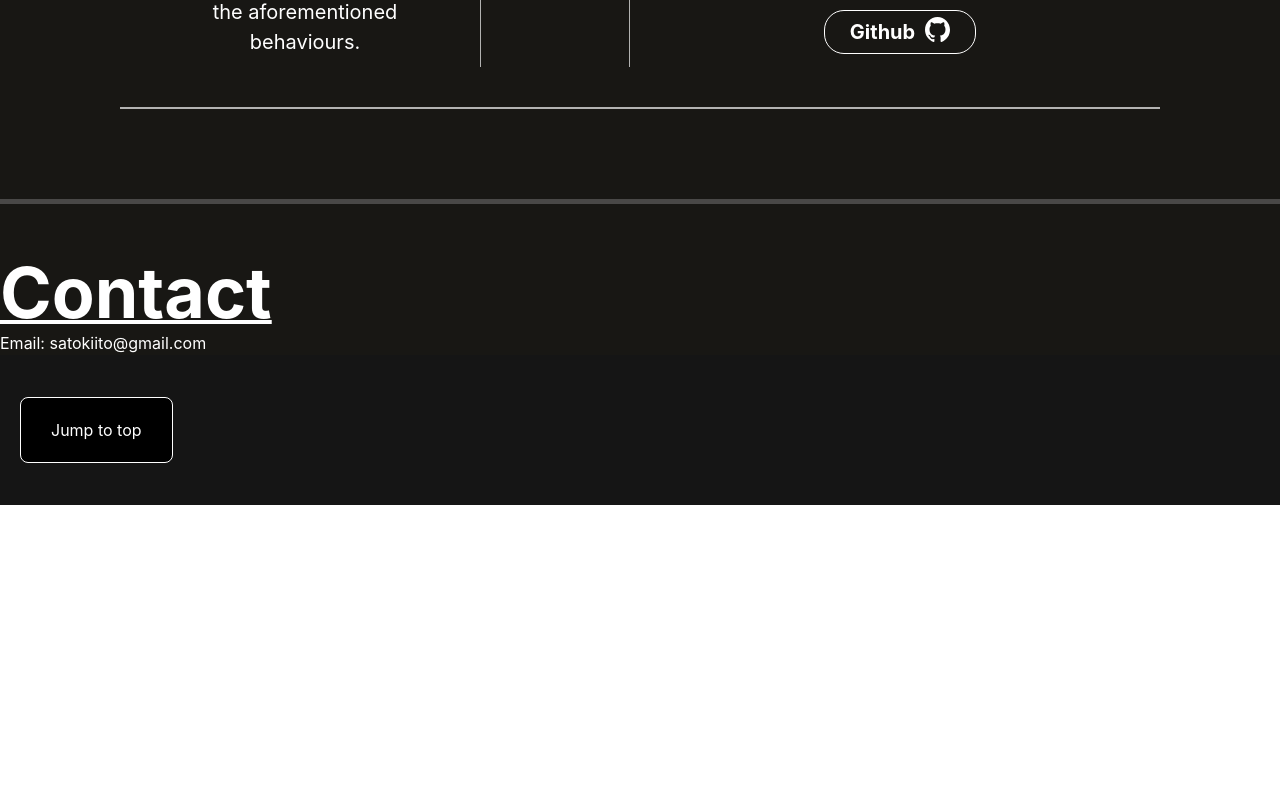
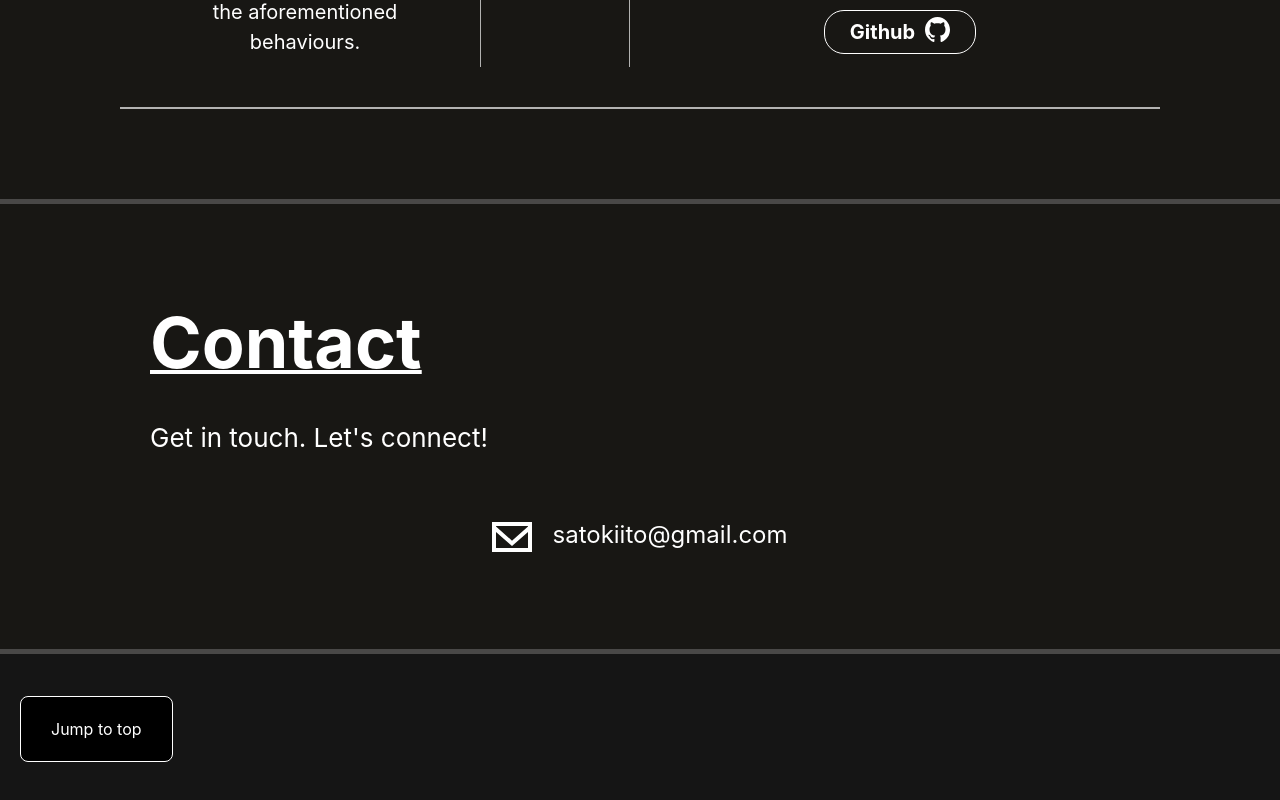
Before and after one commit to Satokii/portfolio, a React (Vite) app: page / in a window 1280 px wide. Shown: the part 5499-6299 px from the top of the page. Before the commit the page ends 6004 px from the top, so only its background shows below. Built offline with nearby package versions, Linux system fonts and the light colour scheme.

Commit message:
feat: add email contact details

```diff
--- a/src/components/main/components/Contact.jsx
+++ b/src/components/main/components/Contact.jsx
@@ -1,10 +1,15 @@
+import EmailImg from '../../../assets/svgs/email.svg'
+import '../../../styles/main/main-contact.css'
+
 function Contact() {
 
     return (
         <section id='contact' className='main-contact grid'>
-            <h2 className='main-projects--header'>Contact</h2>
-            <div>
-                <p>Email: satokiito@gmail.com</p>
+            <h2 className='main-contact--header'>Contact</h2>
+            <h3 className='main-contact--subheader'>Get in touch. Let&apos;s connect!</h3>
+            <div className='main-contact--contact-info-container grid'>
+                <img className='main-contact--email-img' src={EmailImg} alt="email img" />
+                <p className='main-contact--email'>satokiito@gmail.com</p>
             </div>
         </section>
     )
--- a/src/styles/main/main-contact.css
+++ b/src/styles/main/main-contact.css
@@ -0,0 +1,32 @@
+.main-contact {
+    grid-template-rows: 100px 30px 1fr;
+    padding: 50px 150px 50px 150px;
+    gap: 20px;
+    height: 400px;
+    border-bottom: solid 5px rgba(128, 128, 128, 0.47);
+}
+
+.main-contact--header {
+    font-size: 70px;
+    text-decoration: underline 4px;
+}
+
+.main-contact--subheader {
+    font-size: 26px;
+    font-weight: normal;
+}
+
+.main-contact--contact-info-container{
+    grid-template-columns: repeat(2, auto);
+    gap: 20px;
+    place-content: center;
+}
+
+.main-contact--email-img {
+    width: 40px;
+    height: 40px;
+}
+
+.main-contact--email{
+    font-size: 24px;
+}
```
Also changed, not shown: src/assets/svgs/email.svg (added).
